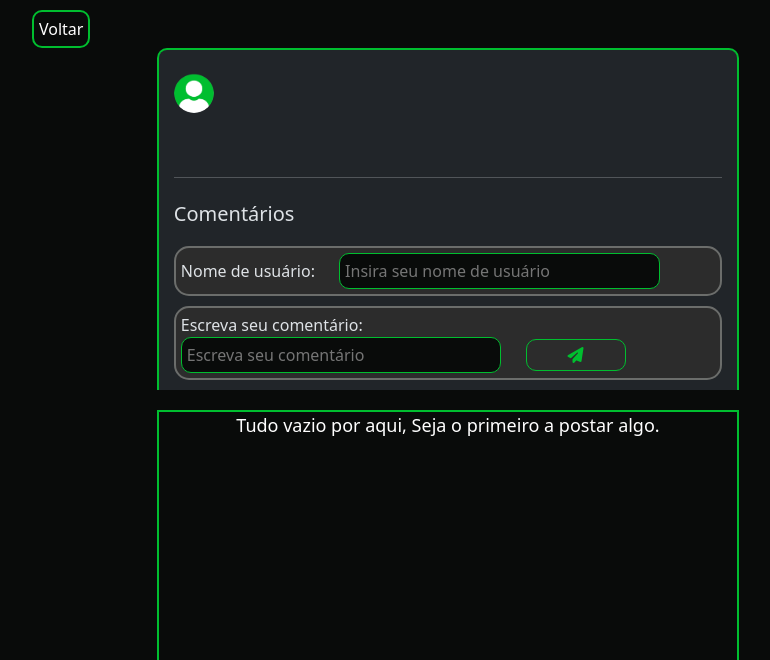
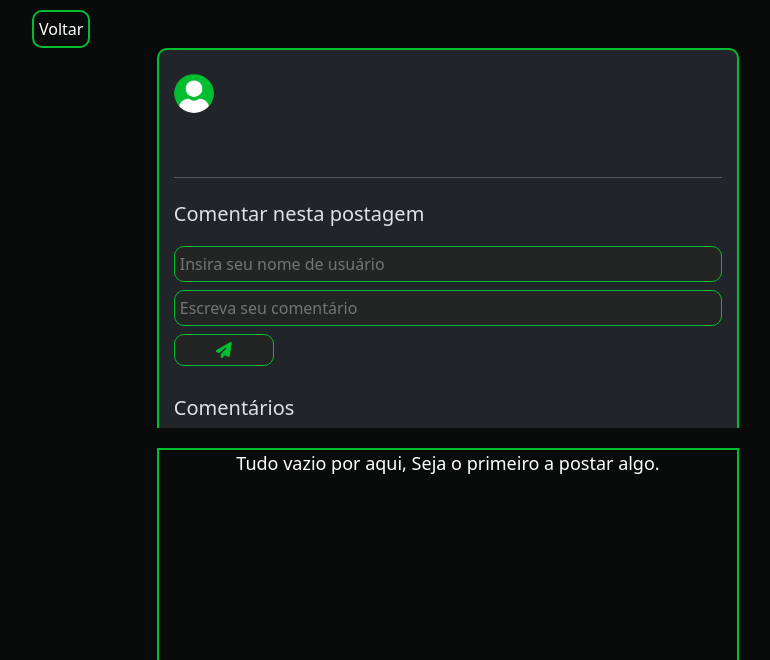
Before and after one commit to Teteu3511/Talkanet, a PHP site: page /full-post.php in a window 1280 px wide. Shown: the part 109-769 px from the top of the page, without its empty margins (192-962 px from the left). Run offline with PHP 8.4, Linux system fonts and the light colour scheme; data comes from the database, SQL or seed files in the repository; data that the repository does not hold is empty.

Commit message:
styled styles

```diff
--- a/css/style.css
+++ b/css/style.css
@@ -105,35 +105,6 @@ main {
 
 }
 
-.send-comment-section {
-
-    border: 2px solid rgb(107, 109, 107);
-    border-radius: 15px;
-    background-color: rgb(44, 44, 44);
-    margin: 10px auto;
-    width: 100%;
-    padding: 5px;
-
-}
-
-.send-section {
-
-    border: 2px solid rgb(0, 190, 47);
-    border-top-left-radius: 15px;
-    border-bottom-right-radius: 15px;
-    margin: 15px auto;
-    width: 100%;
-    padding: 10px;
-
-}
-
-.send-section #user-label {
-
-
-    font-size: 20px;
-
-}
-
 .send-label {
 
     margin-right: 20px;
@@ -142,18 +113,24 @@ main {
 
 .send-box {
 
-    width: 60%;
+    width: 100%;
     padding: 5px;
-    background-color: rgb(9, 11, 10);
+    background-color: rgb(35, 36, 36);
     border: 1px solid rgb(0, 190, 47);
     border-radius: 10px;
-    margin-right: 20px;
+    margin-bottom: 8px;
+
+}
+
+#ctnt {
+
+    width: 80%;
 
 }
 
 #send-submit {
 
-    background: none;
+    background-color: rgb(35, 36, 36);
     color: rgb(0, 190, 47);
     border: 1px solid rgb(0, 190, 47);
     border-radius: 10px;
@@ -200,9 +177,15 @@ main {
 
 }
 
+#sendCommentsTitle {
+
+    margin-bottom: 20px;
+
+}
+
 #commentsTitle {
 
-    padding: 0 0 10px 0;
+    margin-top: 30px;
 
 }
 
--- a/full-post.php
+++ b/full-post.php
@@ -32,29 +32,21 @@
 
                 </div>
 
-                <h5 id="commentsTitle">Comentários</h5>
+                <h5 id="sendCommentsTitle">Comentar nesta postagem</h5>
 
                 <form id="send-comment" action="<?php $BASE_URL ?>config/process.php" method="POST">
 
                     <input type="hidden" name="type" value="comment">
                     <input type="hidden" name="post_id" value="<?= $id ?>">
 
-                    <div class="send-comment-section">
+                    <input class="send-box" id="uname" name="username" placeholder="Insira seu nome de usuário" required autocomplete="username">
 
-                        <label for="uname" class="send-label" id="user-label">Nome de usuário:</label>
-                        <input class="send-box" id="uname" name="username" placeholder="Insira seu nome de usuário" required autocomplete="username">
-
-                    </div>
-
-                    <div class="send-comment-section">
-
-                        <label for="ctnt" class="send-label">Escreva seu comentário:</label>
-                        <input class="send-box" id="cmmt" name="comment" placeholder="Escreva seu comentário" required autocomplete="off">
-                        <button type="submit" id="send-submit"><i class="fa-solid fa-paper-plane"></i></button>
-
-                    </div>
+                    <input class="send-box" id="cmmt" name="comment" placeholder="Escreva seu comentário" required autocomplete="off">
+                    <button type="submit" id="send-submit"><i class="fa-solid fa-paper-plane"></i></button>
 
                 </form>
+
+                <h5 id="commentsTitle">Comentários</h5>
 
             </div>
 
```
Also changed, not shown: index.php (+5 -13 lines).
